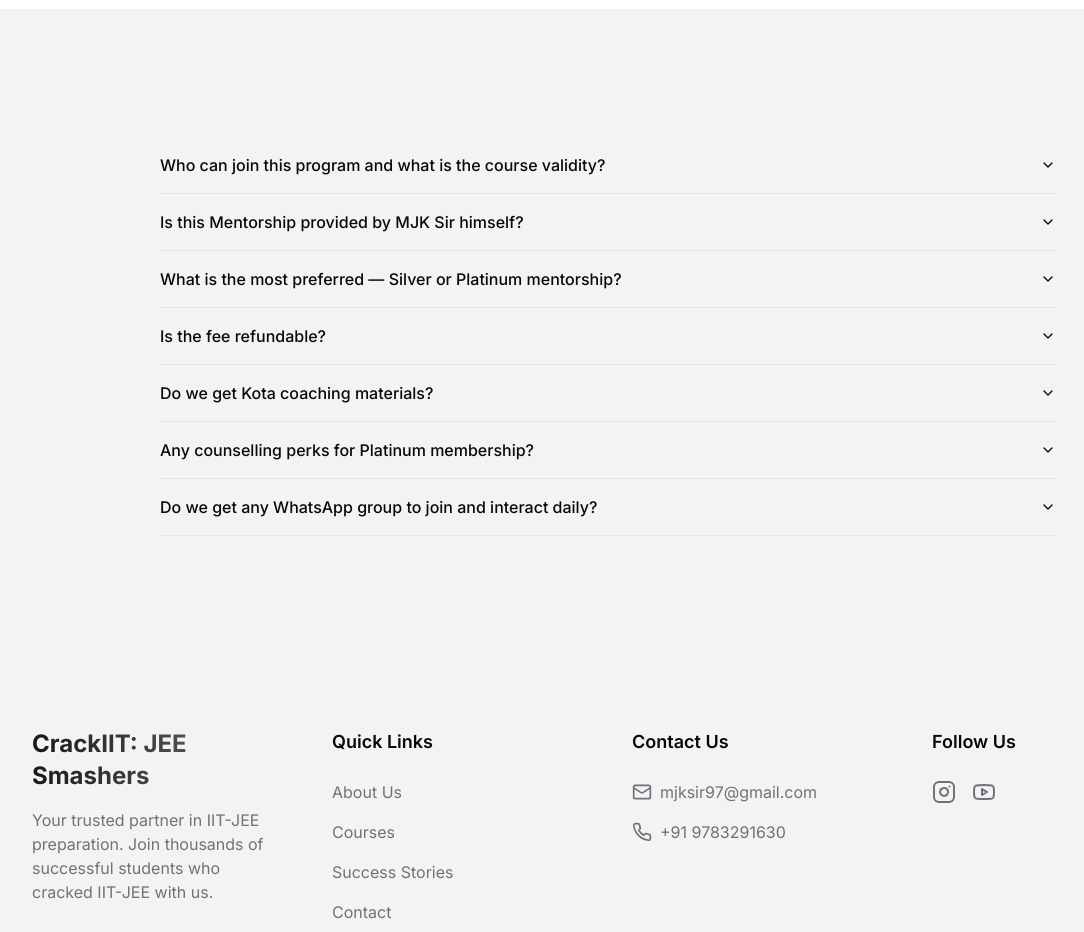
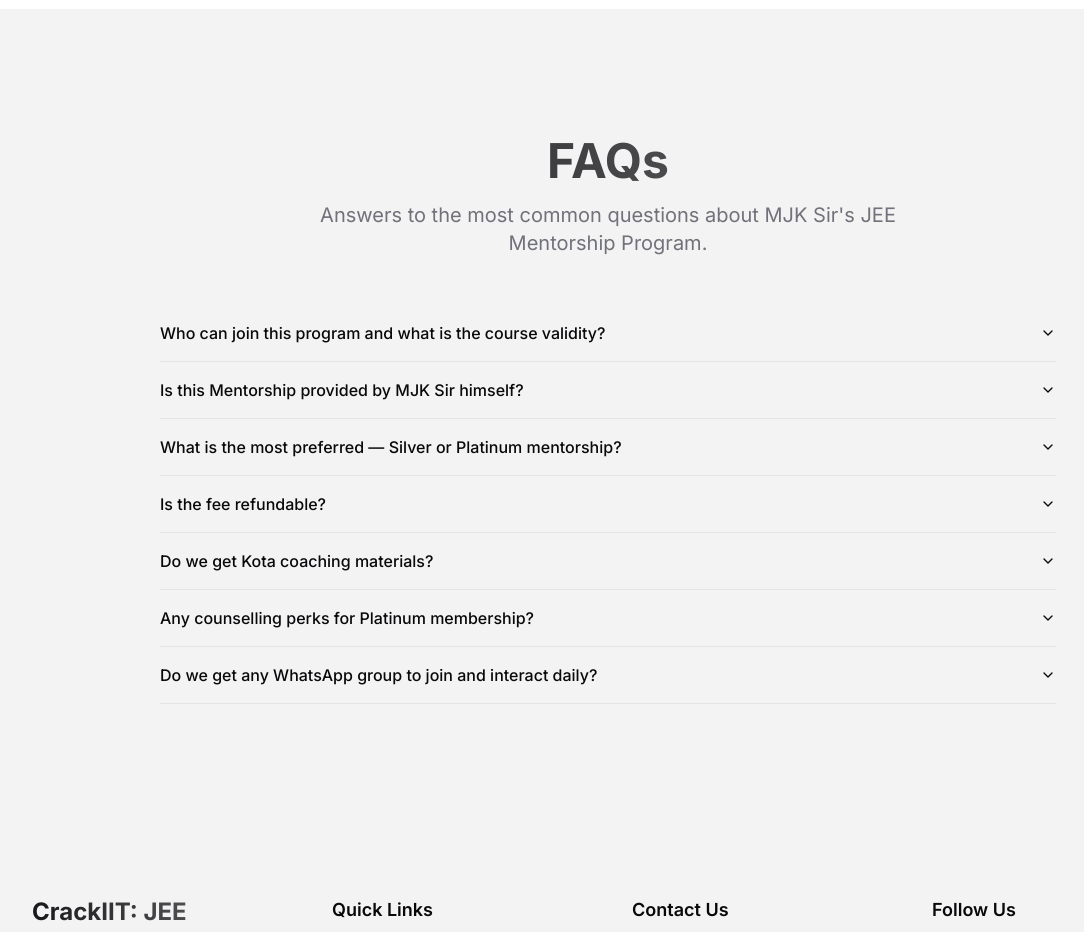
Before and after one commit to misanthropic-codes/Crackiit-jee-smashers, a Next.js app: page /mentorship in a window 1280 px wide. Shown: the part 2760-3692 px from the top of the page, without its empty margins (32-1116 px from the left). Built offline with nearby package versions, Linux system fonts and the light colour scheme.

Commit message:
added things

```diff
--- a/app/mentorship/page.tsx
+++ b/app/mentorship/page.tsx
@@ -428,6 +428,20 @@ export default function MentorshipPage() {
         </div>
       </section>
       <section className="py-32 px-4 bg-primary/5">
+        <div className="max-w-4xl mx-auto text-center mb-12">
+          <motion.h2
+            initial={{ opacity: 0, y: 20 }}
+            whileInView={{ opacity: 1, y: 0 }}
+            transition={{ duration: 0.5 }}
+            className="text-4xl md:text-5xl font-bold mb-4 text-gradient"
+          >
+            FAQs
+          </motion.h2>
+          <p className="text-xl text-muted-foreground max-w-2xl mx-auto">
+            Answers to the most common questions about MJK Sir's JEE Mentorship
+            Program.
+          </p>
+        </div>
         <div className="max-w-4xl mx-auto">
           <Accordion type="single" collapsible>
             <AccordionItem value="item-1">
```
